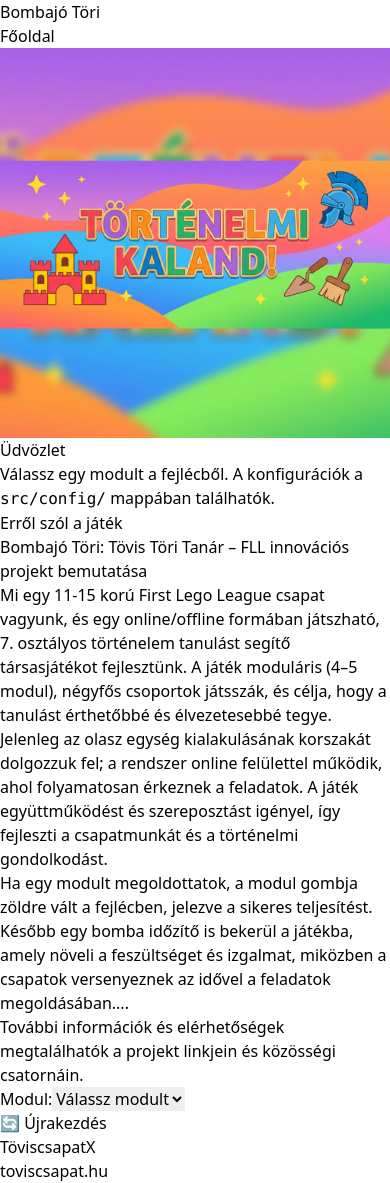
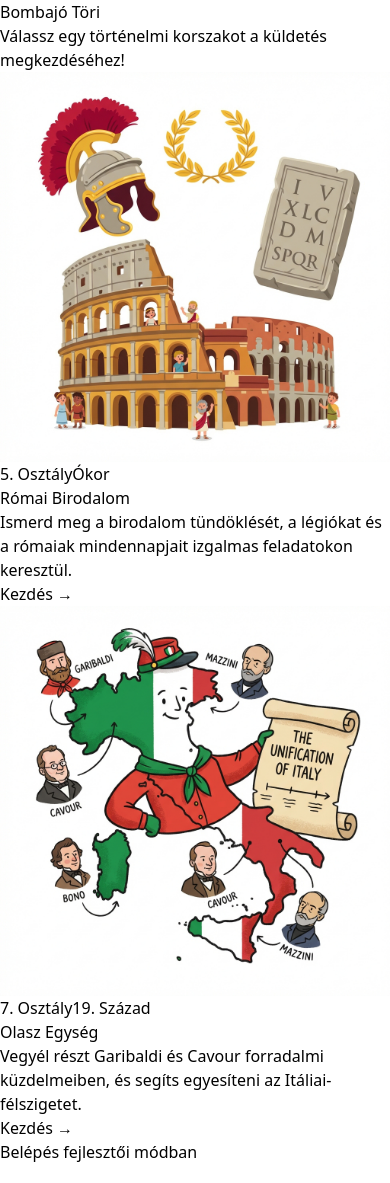
Before and after one commit to toviscsapat/fll2025-unearthed-innoproject, a React (Vite) app: page / in a window 390 px wide. Built offline with nearby package versions, Linux system fonts and the light colour scheme; no server answers.

Commit message:
Refactor code structure for improved readability and maintainability

```diff
--- a/src/App.tsx
+++ b/src/App.tsx
@@ -221,6 +221,89 @@ export default function App() {
     setActive('home');
   };
 
+  const selectModule = (key: ModuleKey) => {
+    setModuleKey(key);
+    const p = new URLSearchParams(window.location.search);
+    p.set('module', key);
+    const url = window.location.pathname + '?' + p.toString();
+    window.history.replaceState({}, '', url);
+    try {
+      localStorage.removeItem('solvedModules');
+    } catch (err) {
+      // ignore storage errors (e.g., private mode)
+    }
+    setSolved({ home: false, wire: false, secret: false, word: false, quiz: false });
+    setTime(0);
+    setTimerStarted(false);
+    setTimerRunning(false);
+    setResetCounter((prev) => prev + 1);
+    setActive('home');
+  };
+
+  if (moduleKey === '') {
+    return (
+      <div className="min-h-screen bg-gray-100 flex items-center justify-center p-6">
+        <div className="max-w-4xl w-full">
+          <div className="text-center mb-12">
+            <h1 className="text-5xl font-black text-indigo-900 mb-4 drop-shadow-sm">Bombajó Töri</h1>
+            <p className="text-xl text-gray-600 font-medium">Válassz egy történelmi korszakot a küldetés megkezdéséhez!</p>
+          </div>
+
+          <div className="grid grid-cols-1 md:grid-cols-2 gap-8">
+            <div
+              onClick={() => selectModule('5-romai')}
+              className="bg-white rounded-3xl shadow-xl overflow-hidden cursor-pointer hover:scale-[1.03] transition-all hover:shadow-2xl group border-4 border-transparent hover:border-orange-400"
+            >
+              <div className="h-64 bg-orange-50 flex items-center justify-center p-8 overflow-hidden">
+                <img src="/assets/roma_module.png" alt="Római Birodalom" className="w-full h-full object-contain group-hover:scale-110 transition-transform duration-500" />
+              </div>
+              <div className="p-8">
+                <div className="flex items-center justify-between mb-2">
+                  <span className="bg-orange-100 text-orange-700 text-xs font-black px-3 py-1 rounded-full uppercase tracking-wider">5. Osztály</span>
+                  <span className="text-orange-500 font-bold">Ókor</span>
+                </div>
+                <h2 className="text-3xl font-black text-gray-900 mb-3">Római Birodalom</h2>
+                <p className="text-gray-600">Ismerd meg a birodalom tündöklését, a légiókat és a rómaiak mindennapjait izgalmas feladatokon keresztül.</p>
+                <div className="mt-6 flex items-center text-orange-600 font-bold gap-2">
+                  Kezdés <span className="text-xl">→</span>
+                </div>
+              </div>
+            </div>
+
+            <div
+              onClick={() => selectModule('7-olasz')}
+              className="bg-white rounded-3xl shadow-xl overflow-hidden cursor-pointer hover:scale-[1.03] transition-all hover:shadow-2xl group border-4 border-transparent hover:border-green-400"
+            >
+              <div className="h-64 bg-green-50 flex items-center justify-center p-8 overflow-hidden">
+                <img src="/assets/italy_module.png" alt="Olasz Egység" className="w-full h-full object-contain group-hover:scale-110 transition-transform duration-500" />
+              </div>
+              <div className="p-8">
+                <div className="flex items-center justify-between mb-2">
+                  <span className="bg-green-100 text-green-700 text-xs font-black px-3 py-1 rounded-full uppercase tracking-wider">7. Osztály</span>
+                  <span className="text-green-500 font-bold">19. Század</span>
+                </div>
+                <h2 className="text-3xl font-black text-gray-900 mb-3">Olasz Egység</h2>
+                <p className="text-gray-600">Vegyél részt Garibaldi és Cavour forradalmi küzdelmeiben, és segíts egyesíteni az Itáliai-félszigetet.</p>
+                <div className="mt-6 flex items-center text-green-600 font-bold gap-2">
+                  Kezdés <span className="text-xl">→</span>
+                </div>
+              </div>
+            </div>
+          </div>
+
+          <div className="mt-12 text-center">
+            <button
+              onClick={() => selectModule('dev')}
+              className="text-gray-400 hover:text-gray-600 text-sm font-medium transition-colors underline underline-offset-4"
+            >
+              Belépés fejlesztői módban
+            </button>
+          </div>
+        </div>
+      </div>
+    );
+  }
+
   return (
     <div className={`min-h-screen relative transition-colors duration-1000 ${allModulesSolved ? 'bg-green-500' : 'bg-gray-50'}`}>
       <header className="bg-white shadow">
@@ -290,7 +373,7 @@ export default function App() {
               />
             </div>
 
-            {!timerStarted && moduleKey !== '' && (
+            {!timerStarted && (
               <div className="mb-12 p-12 bg-white rounded-3xl shadow-xl text-center border-t-8 border-indigo-600 relative overflow-hidden">
                 <div className="absolute top-0 right-0 w-32 h-32 bg-indigo-50 -mr-16 -mt-16 rounded-full opacity-50" />
                 <div className="absolute bottom-0 left-0 w-24 h-24 bg-indigo-50 -ml-12 -mb-12 rounded-full opacity-50" />
@@ -497,21 +580,7 @@ export default function App() {
                 value={moduleKey}
                 onChange={(e) => {
                   const val = e.target.value as ModuleKey;
-                  setModuleKey(val);
-                  const p = new URLSearchParams(window.location.search);
-                  p.set('module', val);
-                  const url = window.location.pathname + '?' + p.toString();
-                  window.history.replaceState({}, '', url);
-                  try {
-                    localStorage.removeItem('solvedModules');
-                  } catch (err) {
-                    // ignore storage errors (e.g., private mode)
-                  }
-                  setSolved({ home: false, wire: false, secret: false, word: false, quiz: false });
-                  setTime(0);
-                  setTimerStarted(false);
-                  setTimerRunning(false);
-                  setResetCounter((prev) => prev + 1);
+                  selectModule(val);
                 }}
                 className="border rounded-lg px-3 py-2 bg-gray-50 text-sm focus:ring-2 focus:ring-indigo-500 outline-none transition-all"
               >
```
Also changed, not shown: public/assets/italy_module.png (added), public/assets/roma_module.png (added).
